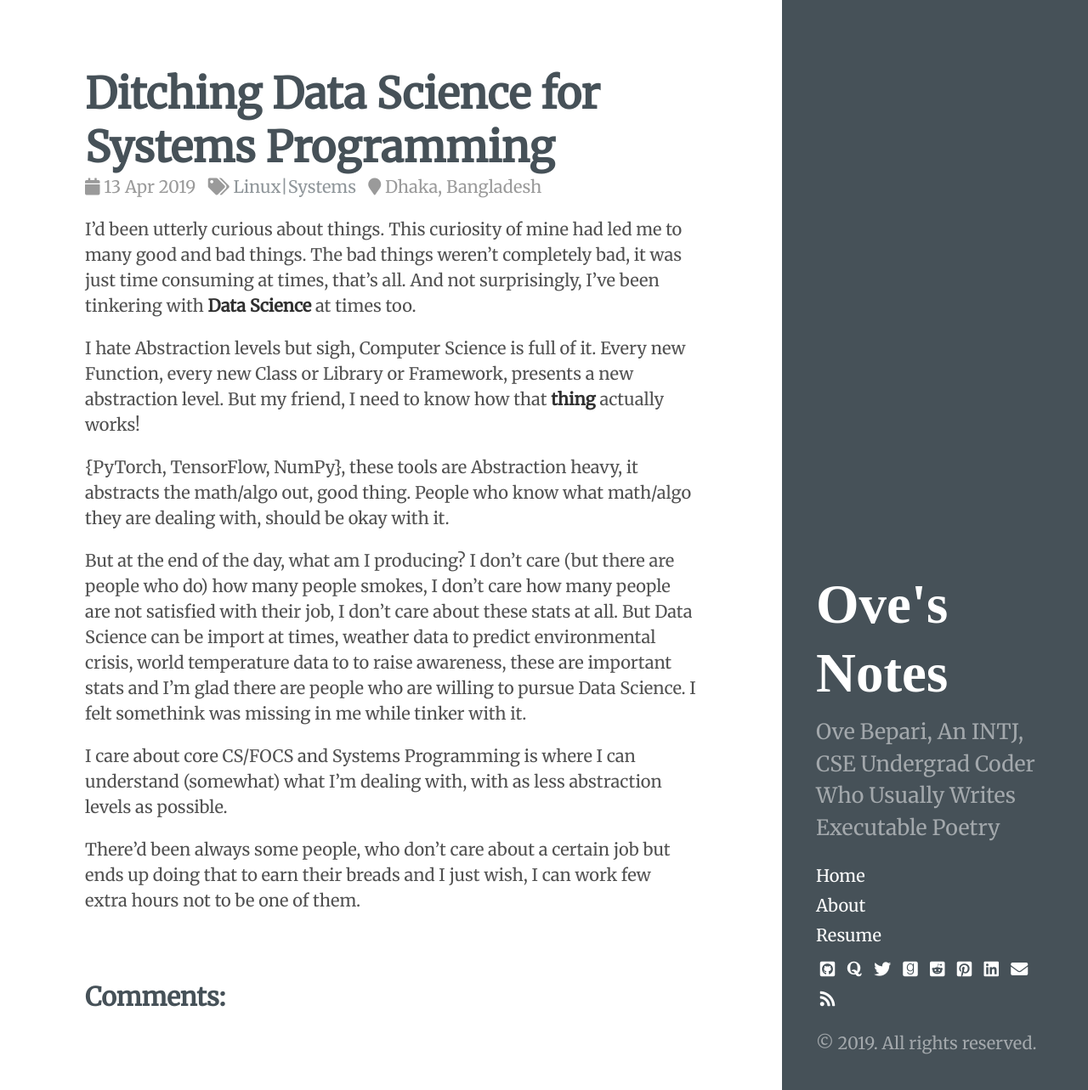
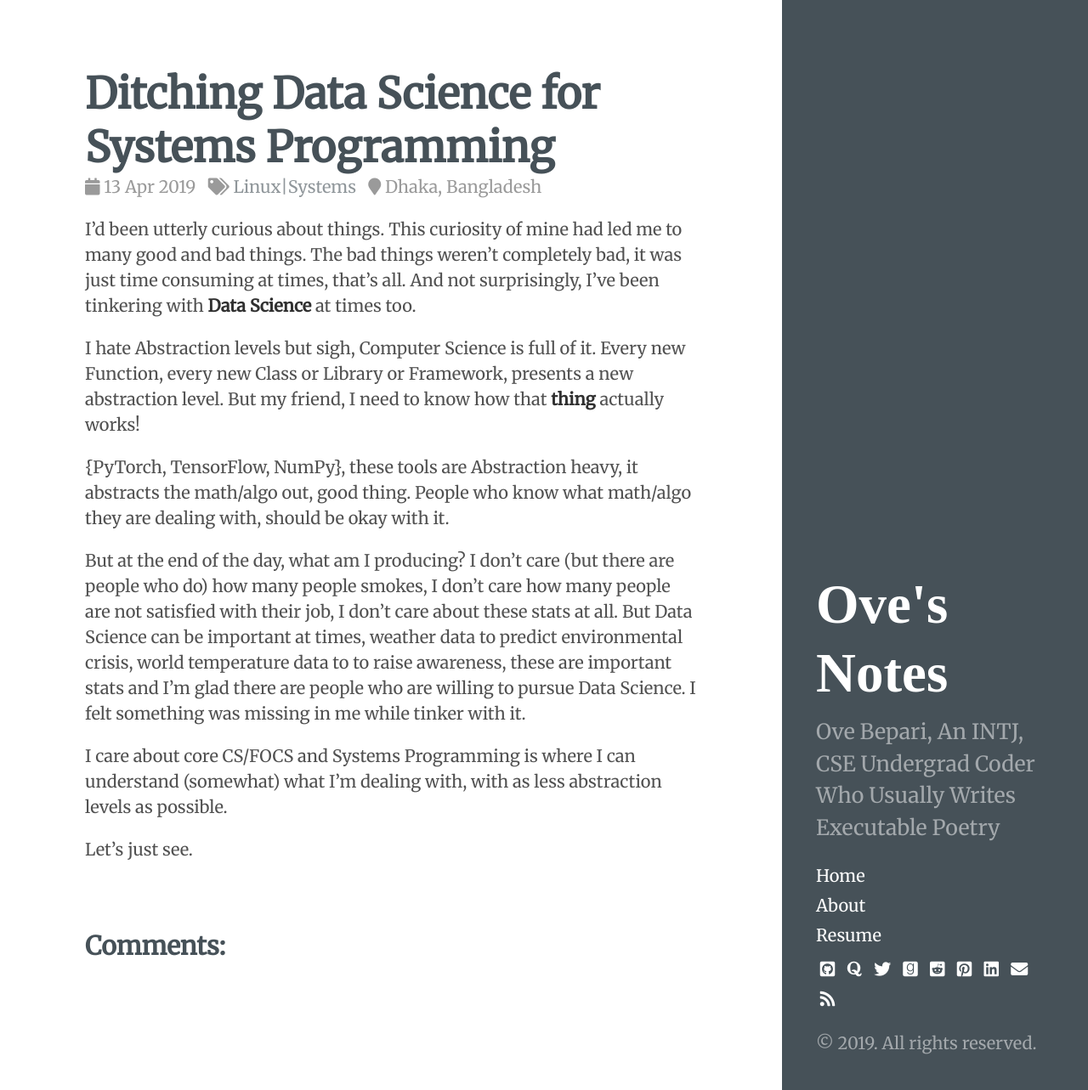
Before and after one commit to ovebepari/ovebepari.github.io, a Jekyll site: the page built from _posts/2019-04-13-why-i-ditched-data-science.md, in a window 1280 px wide and 1283 px high. Shown: the whole window at 85% size. Built offline with Jekyll 4.4.1, drawn with Linux system fonts in a browser that asks for light colours; comment, search, counter and statistics services are not loaded.

Commit message:
typos in Data Science post fixed

```diff
--- a/_posts/2019-04-13-why-i-ditched-data-science.md
+++ b/_posts/2019-04-13-why-i-ditched-data-science.md
@@ -12,8 +12,8 @@
 
 {PyTorch, TensorFlow, NumPy}, these tools are Abstraction heavy, it abstracts the math/algo out, good thing. People who know what math/algo they are dealing with, should be okay with it.
 
-But at the end of the day, what am I producing? I don't care (but there are people who do) how many people smokes, I don't care how many people are not satisfied with their job, I don't care about these stats at all. But Data Science can be import at times, weather data to predict environmental crisis, world temperature data to to raise awareness, these are important stats and I'm glad there are people who are willing to pursue Data Science. I felt somethink was missing in me while tinker with it.
+But at the end of the day, what am I producing? I don't care (but there are people who do) how many people smokes, I don't care how many people are not satisfied with their job, I don't care about these stats at all. But Data Science can be important at times, weather data to predict environmental crisis, world temperature data to to raise awareness, these are important stats and I'm glad there are people who are willing to pursue Data Science. I felt something was missing in me while tinker with it.
 
 I care about core CS/FOCS and Systems Programming is where I can understand (somewhat) what I'm dealing with, with as less abstraction levels as possible.
 
-There'd been always some people, who don't care about a certain job but ends up doing that to earn their breads and I just wish, I can work few extra hours not to be one of them.
+Let's just see.
```
